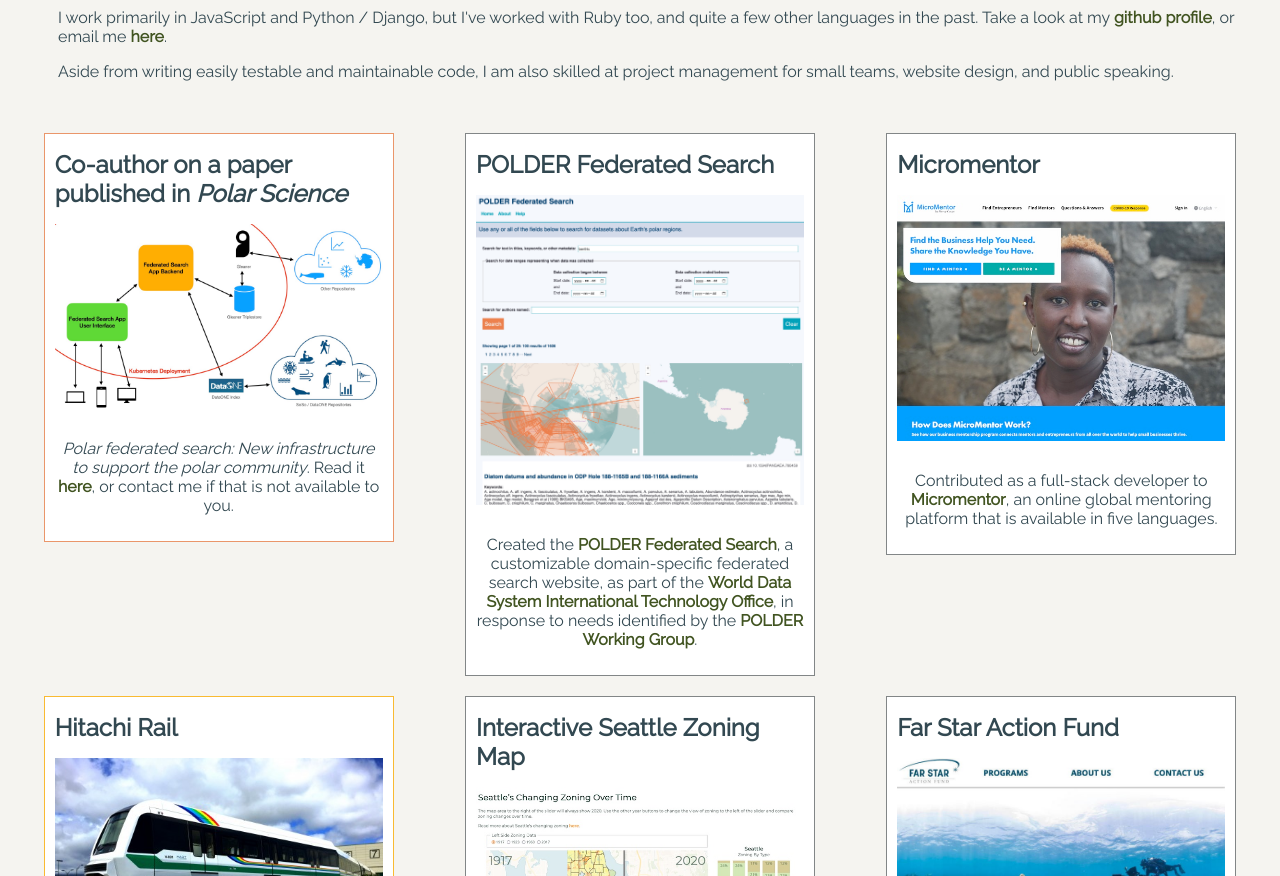
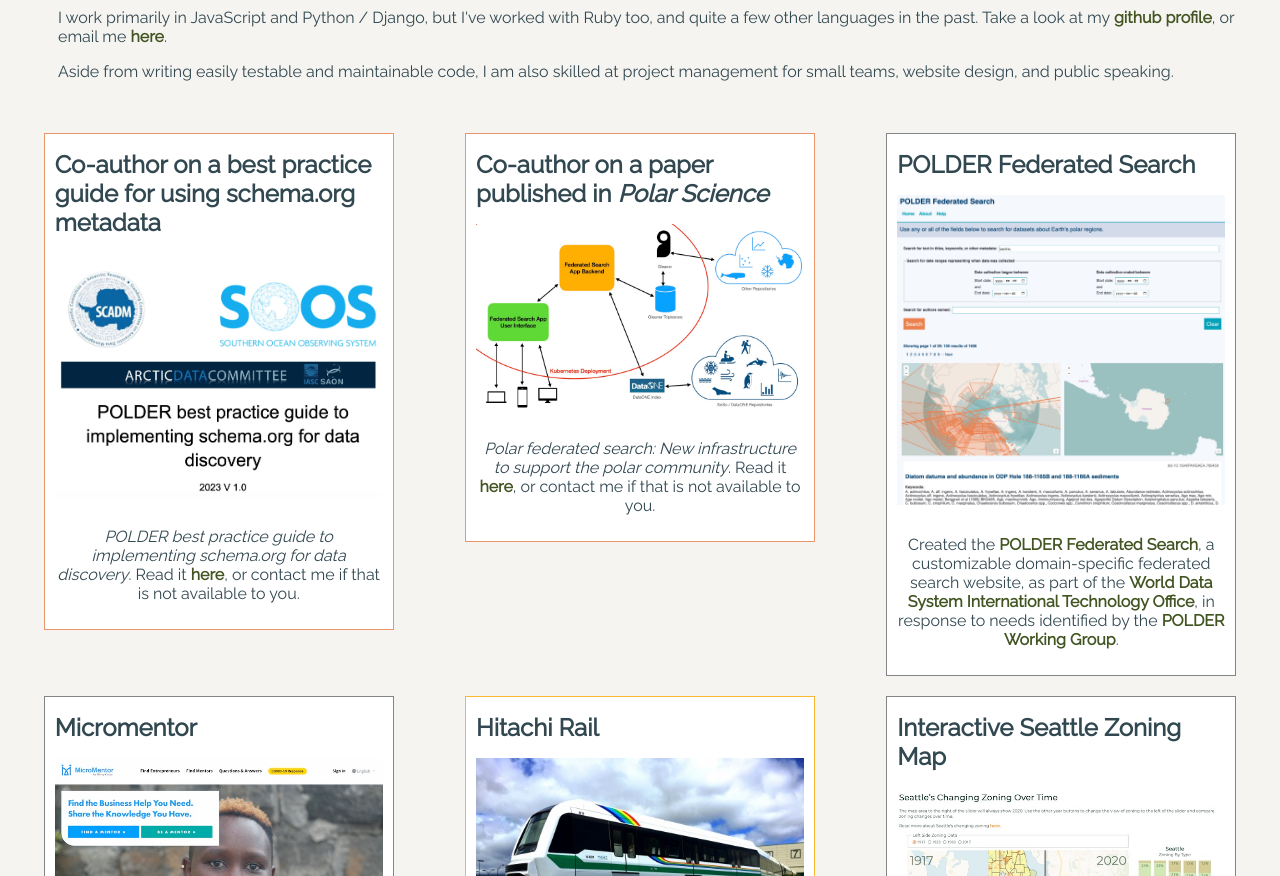
Before and after one commit to nein09/melindaminch.com, a website built with Parcel: page index.html in a window 1280 px wide. Shown: the part 360-1236 px from the top of the page. Built offline with nearby package versions, Linux system fonts and the light colour scheme.

Commit message:
Add polder best practices paper to website, update dependencies

```diff
--- a/index.html
+++ b/index.html
@@ -24,6 +24,15 @@
     </div>
 
     <ul class="portfolio">
+      <li>
+        <div class="portfolio-item portfolio-item__publication">
+          <h2 class="portfolio-item--title">Co-author on a best practice guide for using schema.org metadata</h2>
+          <img class="portfolio-item--image" src="img/polder-best-practices.jpg" alt="Logos for the Scientific Committee for Antarctic Research, the Southern Ocean Observing System, and the Arctic Data Committee, with the title of this guide.">
+          <p>
+            <i>POLDER best practice guide to implementing schema.org for data discovery</i>. Read it <a href="https://doi.org/10.5281/zenodo.7787161" target="_blank" rel="noopener">here</a>, or contact me if that is not available to you.
+        </p>
+        </div>
+      </li>
       <li>
         <div class="portfolio-item portfolio-item__publication">
           <h2 class="portfolio-item--title">Co-author on a paper published in <i>Polar Science</i></h2>
```
Also changed, not shown: img/polder-best-practices.jpg (added), 1 other file.
